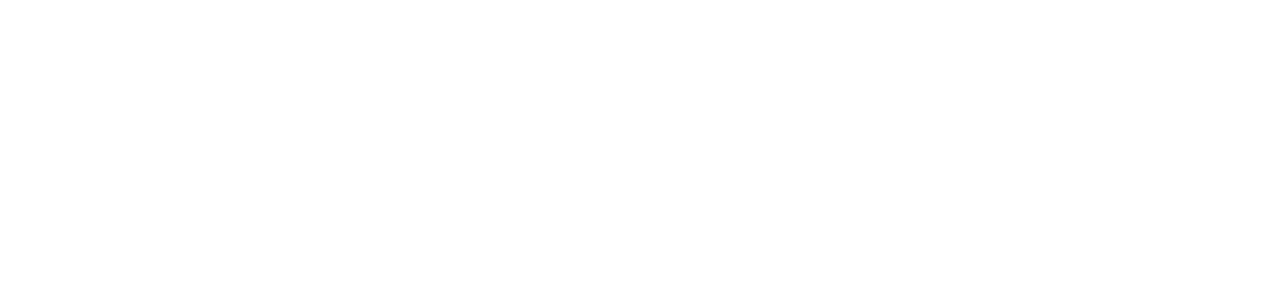
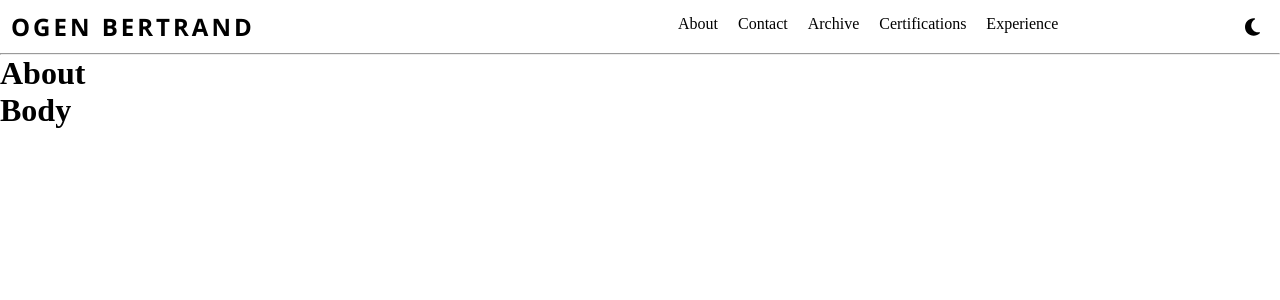
Before and after one commit to Ogenbertrand/portfolio, a React (Vite) app: page /about in a window 1280 px wide. Shown: the top 300 px of the page. Built offline with nearby package versions, Linux system fonts and the light colour scheme.

Commit message:
set up the header of the page

```diff
--- a/package.json
+++ b/package.json
@@ -10,8 +10,11 @@
     "preview": "vite preview"
   },
   "dependencies": {
+    "@fortawesome/free-solid-svg-icons": "^6.6.0",
+    "@fortawesome/react-fontawesome": "^0.2.2",
     "react": "^18.3.1",
-    "react-dom": "^18.3.1"
+    "react-dom": "^18.3.1",
+    "react-router-dom": "^6.26.0"
   },
   "devDependencies": {
     "@eslint/js": "^9.8.0",
--- a/src/App.jsx
+++ b/src/App.jsx
@@ -1,13 +1,28 @@
-import { useState } from 'react'
-import './App.css'
+import { BrowserRouter as Router, Route, Routes } from 'react-router-dom';
+import Header from './components/header';
+import About from './components/about';
+import Contact from './components/contact';
+import Archive from './components/archive';
+import Certification from './components/certifications';
+import Experience from './components/experience';
+import Body from './components/body';
 
 function App() {
-  const [count, setCount] = useState(0)
-
-  return (
-    <>
-    </>
-  )
+    return (
+        <>
+        <Router>
+            <Header />
+            <Routes>
+                <Route path="/about" element={<About />} />
+                <Route path="/contact" element={<Contact />} />
+                <Route path="/archive" element={<Archive />} />
+                <Route path="/certifications" element={<Certification />} />
+                <Route path="/experience" element={<Experience />} />
+            </Routes>
+        </Router>
+        <Body />
+        </>
+    );
 }
 
-export default App
+export default App;
--- /dev/null
+++ b/src/components/about.jsx
@@ -0,0 +1,9 @@
+import React from "react";
+
+export default function About() {
+    return (
+        <div>
+            <h1>About</h1>
+        </div>
+    );
+}
--- /dev/null
+++ b/src/components/archive.jsx
@@ -0,0 +1,9 @@
+import React from "react";
+
+export default function About() {
+    return (
+        <div>
+            <h1>About</h1>
+        </div>
+    );
+}
--- /dev/null
+++ b/src/components/body.jsx
@@ -0,0 +1,10 @@
+import './css/body.css';
+import './css/back.jpg';
+
+export default function Body() {
+    return (
+        <div>
+            <h1>Body</h1>
+        </div>
+    );
+}
--- /dev/null
+++ b/src/components/certifications.jsx
@@ -0,0 +1,9 @@
+import React from "react";
+
+export default function About() {
+    return (
+        <div>
+            <h1>Contact</h1>
+        </div>
+    );
+}
--- /dev/null
+++ b/src/components/contact.jsx
@@ -0,0 +1,9 @@
+import React from "react";
+
+export default function Contact() {
+    return (
+        <div>
+            <h1>Contact</h1>
+        </div>
+    );
+}
--- /dev/null
+++ b/src/components/css/header.css
@@ -0,0 +1,77 @@
+
+*{
+    margin: auto;
+    padding: 0;
+    box-sizing: border-box;
+}
+
+.header-container {
+    padding: 10px;
+    display: flex;
+    flex-direction: row;
+    align-items: center;
+    justify-content: space-between;
+    position: relative;
+}
+
+.logo {
+    margin-left: 1px;
+    font-size: 24px;
+    font-weight: bold;
+    letter-spacing: 3px;
+    font-family: 'Segoe UI', Tahoma, Geneva, Verdana, sans-serif;
+    text-transform: uppercase;
+    color: inherit;
+    cursor: pointer;
+}
+.header-nav {
+    display: flex;
+    gap: 20px;
+    margin-bottom: 10px;
+}
+
+.nav-link {
+    text-decoration: none;
+    font-size: 16px;
+}
+
+.theme-toggle {
+    position: absolute;
+    right: 20px;
+    cursor: pointer;
+    font-size: 20px;
+}
+
+body.dark-mode {
+    background-color: #121212;
+    color: #e0e0e0;
+}
+
+body.dark-mode .header-container {
+    color: #e0e0e0;
+}
+
+body.dark-mode .header-nav .nav-link {
+    color: #e0e0e0;
+}
+
+body.dark-mode .header-separator {
+    border-color: #e0e0e0;
+}
+
+body {
+    background-color: #ffffff;
+    color: #000000;
+}
+
+body .header-container {
+    color: #000000;
+}
+
+body .header-nav .nav-link {
+    color: #000000;
+}
+
+body .header-separator {
+    border-color: #000000;
+}
--- /dev/null
+++ b/src/components/experience.jsx
@@ -0,0 +1,9 @@
+import React from "react";
+
+export default function About() {
+    return (
+        <div>
+            <h1>Contact</h1>
+        </div>
+    );
+}
--- /dev/null
+++ b/src/components/header.jsx
@@ -0,0 +1,46 @@
+import { Link } from 'react-router-dom';
+import { FontAwesomeIcon } from '@fortawesome/react-fontawesome';
+import { faMoon, faSun } from '@fortawesome/free-solid-svg-icons';
+import { useState, useEffect } from 'react';
+import './css/back.jpg';
+import './css/header.css';
+
+export default function Header() {
+    const [darkMode, setDarkMode] = useState(() => localStorage.getItem('darkMode') === 'true');
+
+    const toggleDarkMode = () => {
+        setDarkMode(prevMode => {
+            const newMode = !prevMode;
+            localStorage.setItem('darkMode', newMode);
+            return newMode;
+        });
+    };
+
+    useEffect(() => {
+        document.body.classList.toggle('dark-mode', darkMode);
+    }, [darkMode]);
+
+    return (
+        <>
+            <header className="header-container">
+            <div className="logo">
+                    Ogen Bertrand
+                </div>
+                <nav className="header-nav">
+                    <Link to="/about" className="nav-link">About</Link>
+                    <Link to="/contact" className="nav-link">Contact</Link>
+                    <Link to="/archive" className="nav-link">Archive</Link>
+                    <Link to="/certifications" className="nav-link">Certifications</Link>
+                    <Link to="/experience" className="nav-link">Experience</Link>
+                </nav>
+                <FontAwesomeIcon
+                    icon={darkMode ? faSun : faMoon}
+                    className="theme-toggle"
+                    onClick={toggleDarkMode}
+                    title={darkMode ? 'Switch to Light Mode' : 'Switch to Dark Mode'}
+                />
+            </header>
+            <hr className="page-separator" />
+        </>
+    );
+}
```
Also changed, not shown: src/components/css/back.jpg (added), src/components/css/body.css (added), 1 other file (tests, documents, lock files or other folders).
